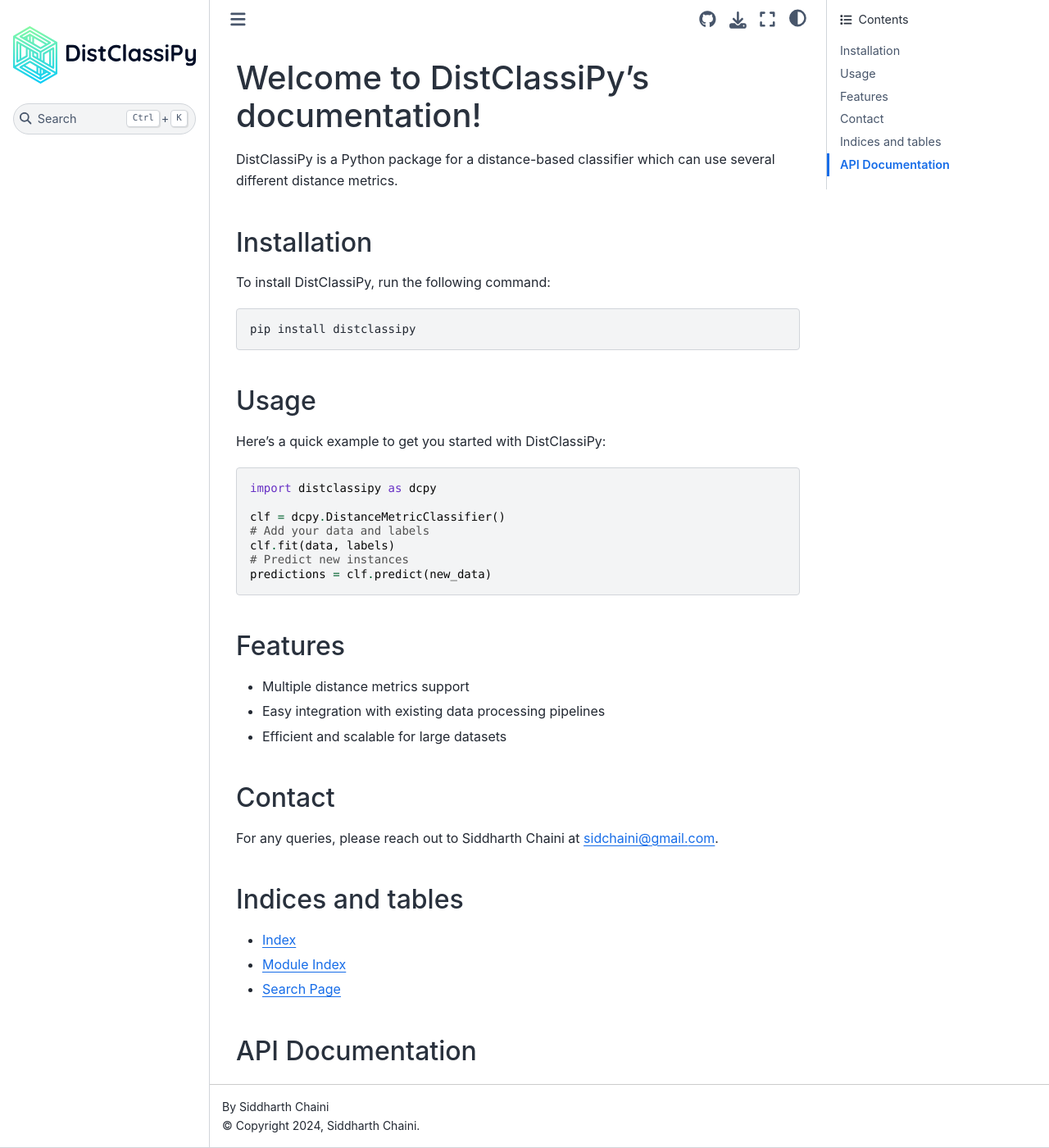
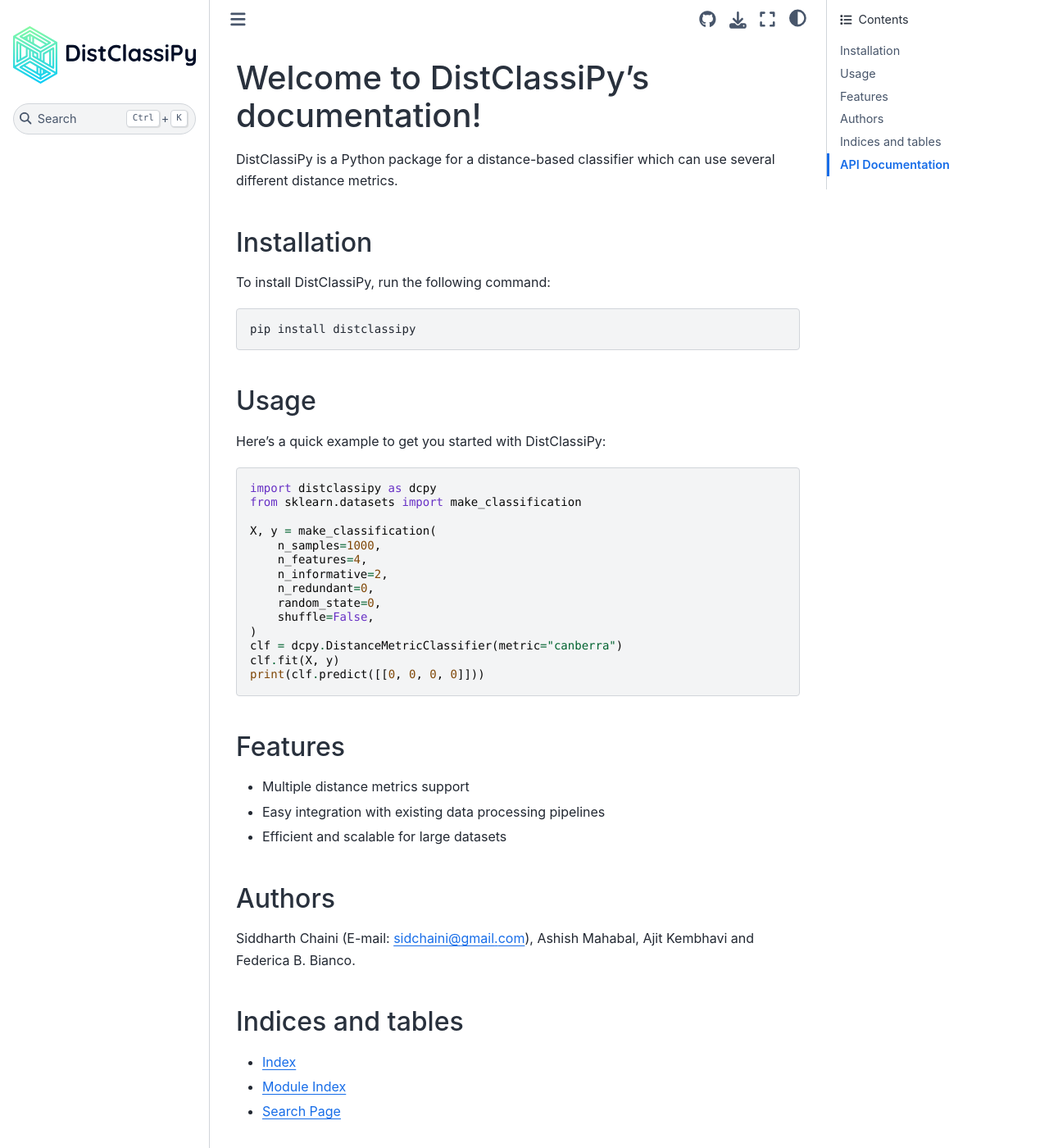
Before and after one commit to sidchaini/DistClassiPy, a Sphinx documentation site: the page built from docs/index.rst, in a window 1280 px wide and 1400 px high. Shown: the whole window at 82% size. Built offline with Sphinx 7.4.7 and the Sphinx Book theme 1.1.4, drawn with Linux system fonts in a browser that asks for light colours; pages that are not in the unit, such as notebooks, are missing from menus.

Commit message:
Update example code in index.rst

```diff
--- a/docs/index.rst
+++ b/docs/index.rst
@@ -25,12 +25,19 @@
 .. code-block:: python
 
     import distclassipy as dcpy
+    from sklearn.datasets import make_classification
 
-    clf = dcpy.DistanceMetricClassifier()
-    # Add your data and labels
-    clf.fit(data, labels)
-    # Predict new instances
-    predictions = clf.predict(new_data)
+    X, y = make_classification(
+        n_samples=1000,
+        n_features=4,
+        n_informative=2,
+        n_redundant=0,
+        random_state=0,
+        shuffle=False,
+    )
+    clf = dcpy.DistanceMetricClassifier(metric="canberra")
+    clf.fit(X, y)
+    print(clf.predict([[0, 0, 0, 0]]))
 
 Features
 --------
@@ -39,10 +46,10 @@
 - Easy integration with existing data processing pipelines
 - Efficient and scalable for large datasets
 
-Contact
+Authors
 -------
 
-For any queries, please reach out to Siddharth Chaini at sidchaini@gmail.com.
+Siddharth Chaini (E-mail: sidchaini@gmail.com), Ashish Mahabal, Ajit Kembhavi and Federica B. Bianco.
 
 
 
```
